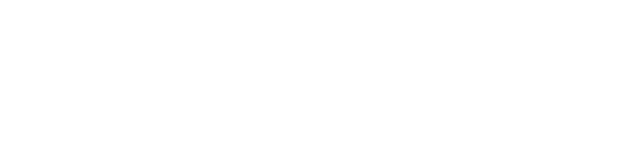
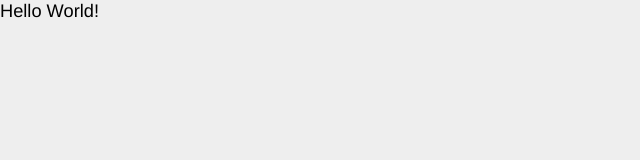
Before and after one commit to DougHamil/TLA-UPS-MobileApp-Shared, a plain HTML site: page index.html in a window 1280 px wide. Shown: the whole page, without its empty margins (0-640 px from the left). Drawn offline with Linux system fonts and the light colour scheme.

Commit message:
Added hello world

```diff
--- a/index.html
+++ b/index.html
@@ -3,11 +3,11 @@
   <head>
     <meta name="viewport" content="width=320; user-scalable=no" />
     <meta http-equiv="Content-type" content="text/html; charset=utf-8">
-    <title>UPS Mobile Ap</title>
+    <title>UPS Mobile App</title>
       <link rel="stylesheet" href="sencha/resources/css/sencha-touch.css" type="text/css">
       <script type="text/javascript" src="sencha/sencha-touch.js"></script>
-	  <script type="text/javascript" charset="utf-8" src="phonegap-1.0.0.js"></script>
-	  <script type="text/javascript" charset="utf-8" src="main.js"></script>
+	    <script type="text/javascript" charset="utf-8" src="phonegap-1.0.0.js"></script>
+	    <script type="text/javascript" charset="utf-8" src="main.js"></script>
 	  </head>
   <body></body>
 </html>
--- a/main.js
+++ b/main.js
@@ -0,0 +1,8 @@
+new Ext.Application({
+    launch: function() {
+        new Ext.Panel({
+            fullscreen: true,
+            html: 'Hello World!'
+        });
+    }
+});
```
